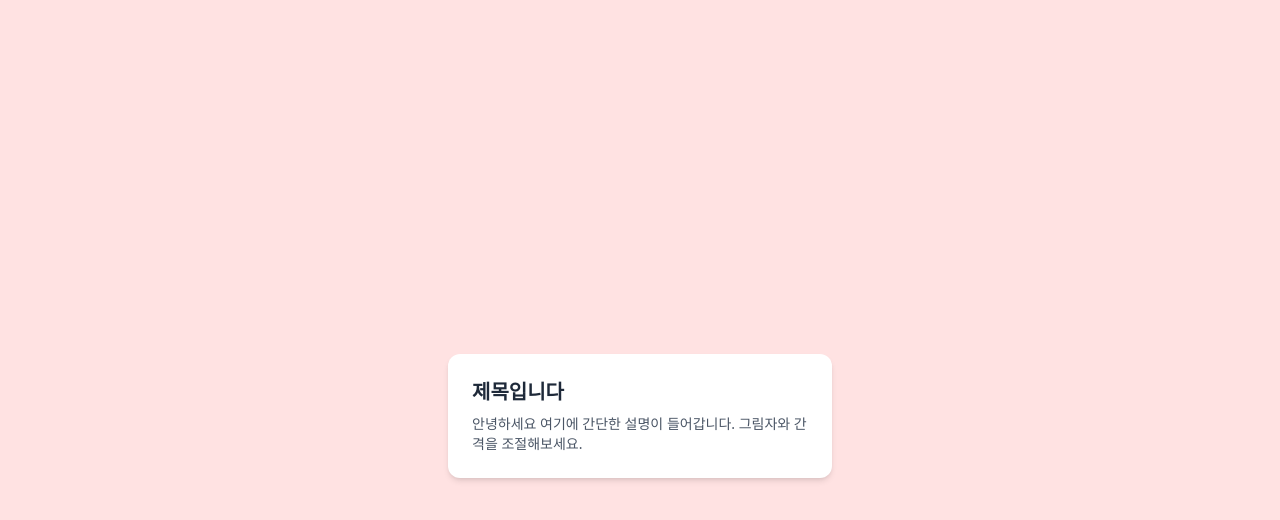
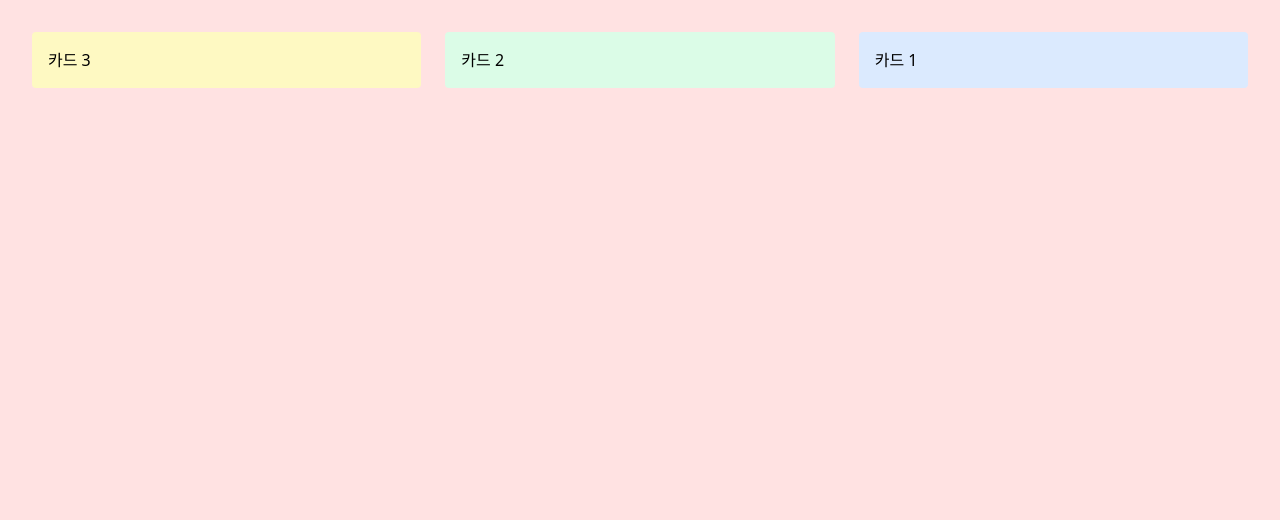
Before and after one commit to pikach-u/ReactPractice, a React (Vite) app in the folder tailwind_program/ch1/utilities-class-study/: page / in a window 1280 px wide. Shown: the top 520 px of the page. Built offline with nearby package versions, Linux system fonts and the light colour scheme.

Commit message:
flex-row, items-start

```diff
--- a/tailwind_program/ch1/utilities-class-study/src/App.jsx
+++ b/tailwind_program/ch1/utilities-class-study/src/App.jsx
@@ -1,13 +1,9 @@
 const App = () => {
   return (
-    <div className="bg-red-100 min-h-screen flex flex-col justify-center items-center gap-8">
-      <div className="max-w-sm mx-auto bg-white rounded-xl shadow-md overflow-hidden p-6 mt-8">
-        <h2 className="text-xl font-semibold text-gray-800">제목입니다</h2>
-        <p className="mt-2 text-gray-600 text-sm">
-          안녕하세요 여기에 간단한 설명이 들어갑니다. 그림자와 간격을
-          조절해보세요.
-        </p>
-      </div>
+    <div className="bg-red-100 min-h-screen flex flex-col md:flex-row-reverse items-center md:items-start gap-6 p-8">
+      <div className="w-1/3 p-4 bg-blue-100 rounded">카드 1</div>
+      <div className="w-1/3 p-4 bg-green-100 rounded">카드 2</div>
+      <div className="w-1/3 p-4 bg-yellow-100 rounded">카드 3</div>
     </div>
   );
 };
```
